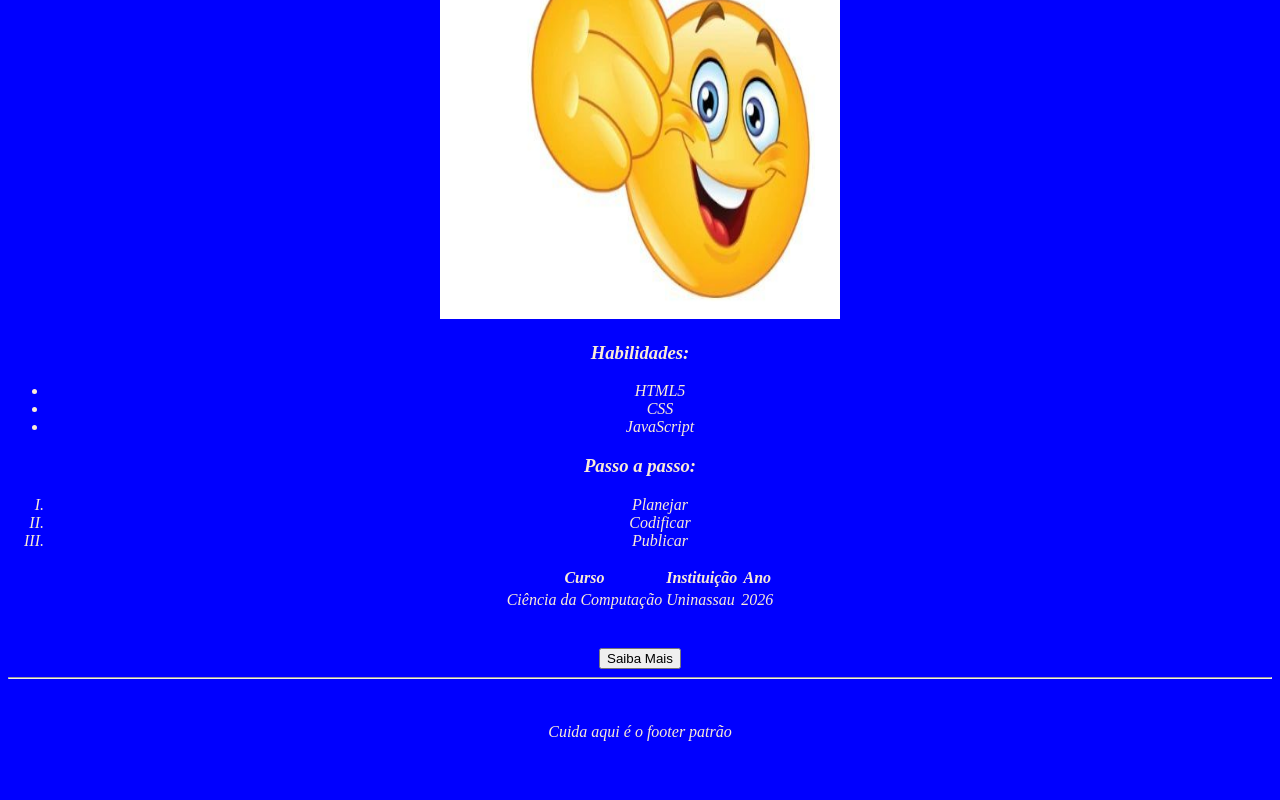
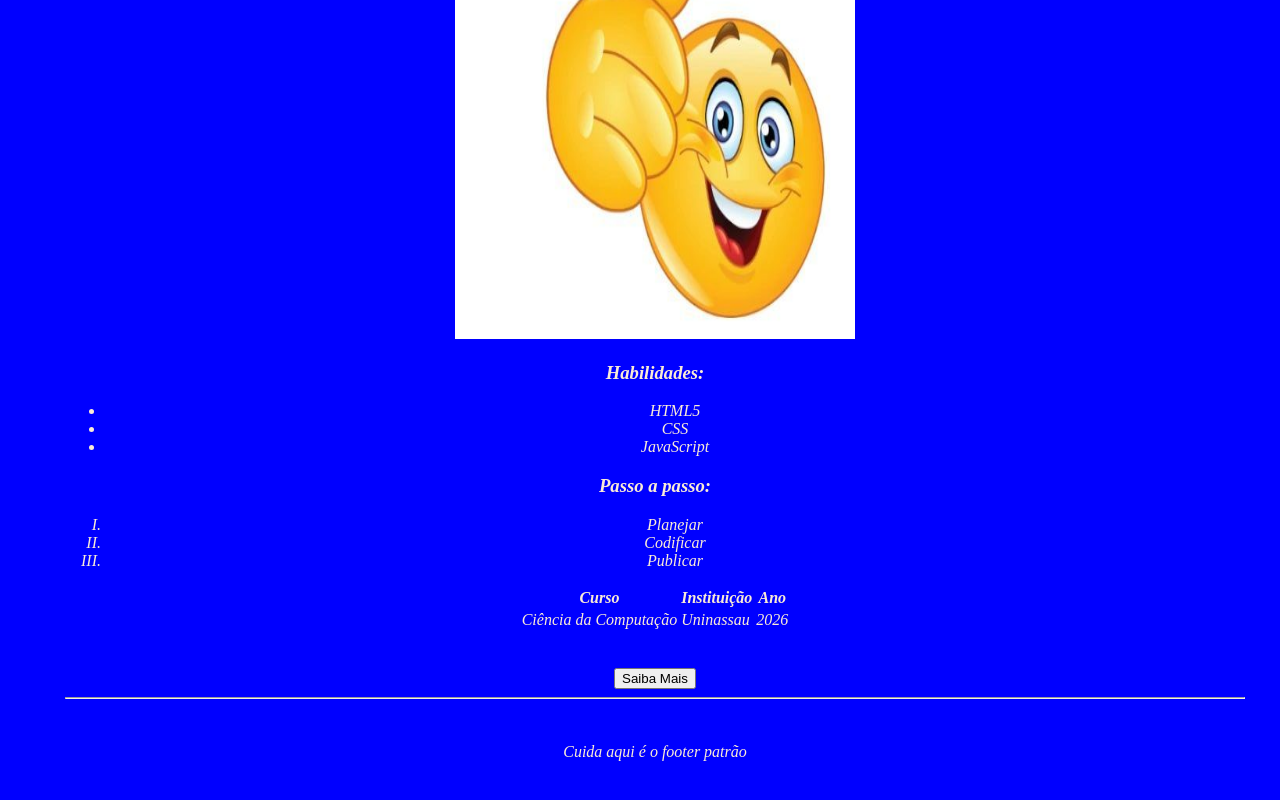
Before and after one commit to devgabrielporto07/Class-Programming-Web, a plain HTML site: page index.html in a window 1280 px wide. Shown: the part 450-1250 px from the top of the page. Before the commit the page ends 1199 px from the top, so only its background shows below. Drawn offline with Linux system fonts and the light colour scheme.

Commit message:
feat: Personalizando o botão Saiba Mais e Add margin e padding

```diff
--- a/style.css
+++ b/style.css
@@ -2,13 +2,21 @@ body {
     color: antiquewhite;
     font-style: oblique;
     background-color: blue;
+    margin: 10px 20px 30px 40px; /* 10px topo | 20px direita | 30px embaixo | 40px esquerda */
+    padding: 10px 15px 20px 25px; /*  (topo, direita, embaixo, esquerda) */
 }
 
 a {
-    color: black;
+    color: blue;
+    text-decoration: none;
 }
 
 
 .listas {
     font-style: italic;
 }
+
+a:hover {
+    color: red;
+    text-decoration: underline;
+}
```
